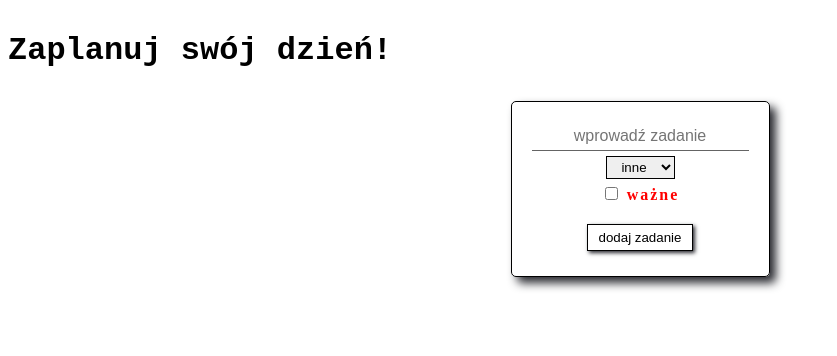
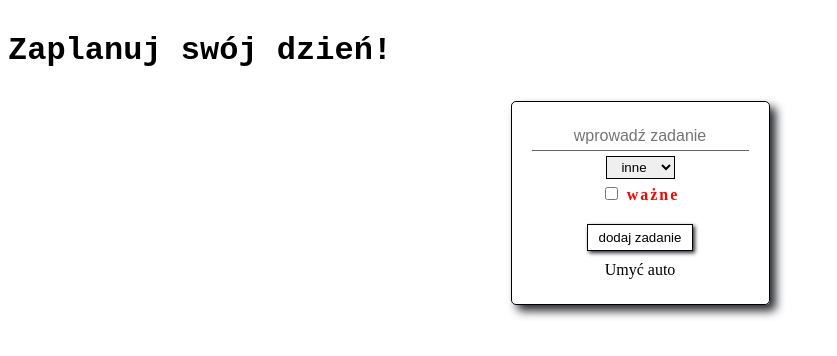
Before and after one commit to patryk-olti/HelloVue, a Vue app: page / in a window 1280 px wide. Shown: the top 356 px of the page, without its empty margins (0-837 px from the left). Built offline with nearby package versions, Linux system fonts and the light colour scheme.

Commit message:
added styles for list item from task array

```diff
--- a/src/containers/todoContainer.vue
+++ b/src/containers/todoContainer.vue
@@ -31,8 +31,8 @@
                 dodaj zadanie
             </button>
 
-            <ul v-for="task in tasks" v-bind:key="task.id">
-                <li>{{ task.title }}</li>
+            <ul v-for="task in tasks" v-bind:key="task.id" class="ul__tasks">
+                <li class='singleTask'>{{ task.title }}</li>
             </ul>
 
         </div>
@@ -45,7 +45,13 @@ export default {
   data(){
       return{
         categories: ['hobby', 'praca', 'sport', 'inne'],
-        tasks: [],
+        tasks: [{
+            title: 'Umyć auto',
+            category: 'inne',
+            id: Math.random(),
+            important: false,
+            completed: false
+        }],
         newTask: {
             title: '',
             category: 'inne',
@@ -135,4 +141,10 @@ export default {
         user-select: none;
     }
 
+    .ul__tasks{
+        margin: 5px;
+        padding: 0;
+        list-style-type: none;
+    }
+
 </style>
```
